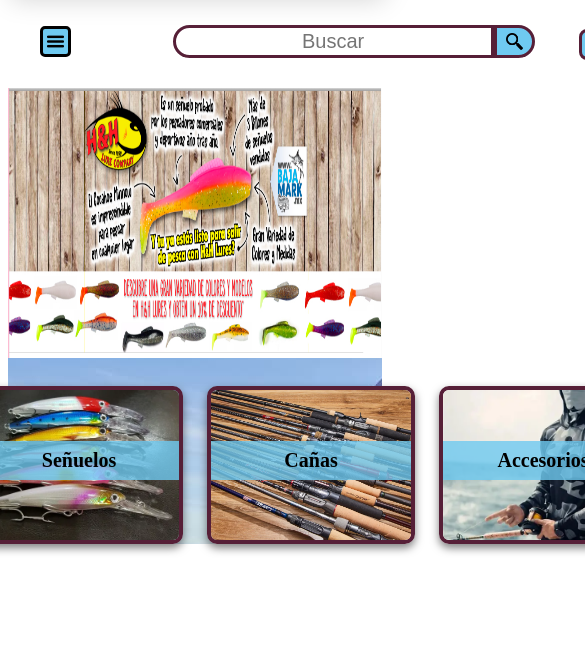
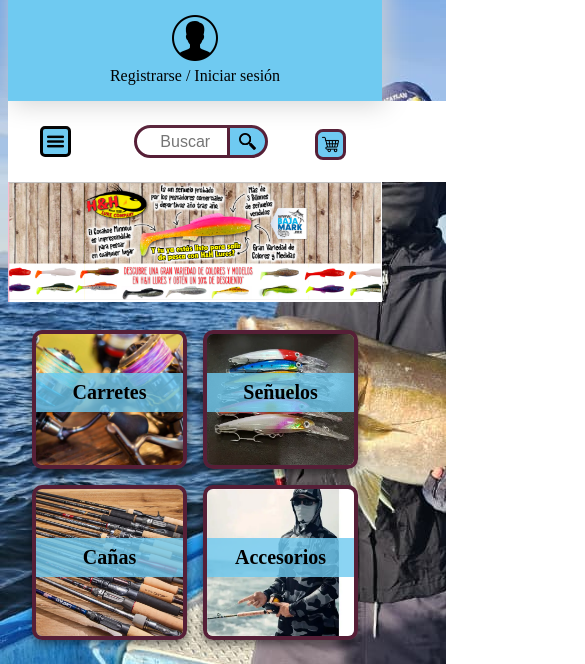
Before and after one commit to SergioOlachea/programacion-web, a plain HTML site: page Yeyo´s_Baja_Fishing/Index.html in a window 390 px wide. Shown: the part 198-862 px from the top of the page, 585 px wide, since content can reach past the window. Drawn offline with Linux system fonts and the light colour scheme; a web font is replaced by a local one.

Commit message:
Ejercicio #8 - Sitio responsivo

```diff
--- a/Yeyo´s_Baja_Fishing/Index.html
+++ b/Yeyo´s_Baja_Fishing/Index.html
@@ -3,11 +3,11 @@
 <head>
     <meta charset="UTF-8">
      <link rel="stylesheet" href="Styles.css">
+     <meta name="viewport" content="width=device-width, initial-scale=1.0">
     <title>YEYO´S BAJA FISHING</title>
 </head>
 <body>
     <header>
-
          <div class="logo-container">
             <img class="logo" src="Media/ChatGPT Image 19 ago 2025, 09_00_04.png">
         </div>
--- a/Yeyo´s_Baja_Fishing/Styles.css
+++ b/Yeyo´s_Baja_Fishing/Styles.css
@@ -21,6 +21,11 @@
     --border-width: 3px;
 }
 
+body {
+    overflow-x: hidden;
+    background-image: url(Media/Imagen\ de\ WhatsApp\ 2025-08-19\ a\ las\ 12.41.38_21042778.jpg);
+}
+
 @font-face {
     font-family: 'PT Serif';
     src: url('fonts/PTSerif-Regular.ttf') format('truetype');
@@ -33,7 +38,6 @@ header {
     box-shadow: 3px 3px 25px 0 lightgray;
     position: sticky;
     top: 0;
-    width: 100%;
     padding: 0;
     margin: 0;
     align-items: center;
@@ -96,6 +100,13 @@ header {
     padding: var(--spacing-l) var(--spacing-xl);
     margin: 0;
     align-items: center;
+    background: white;
+}
+
+.menu-container {
+    width: auto;
+    height: auto;
+    padding: var(--spacing-xs);
 }
 
 .menu {
@@ -148,12 +159,13 @@ li:hover {
 .nav_menu {
     max-height: 0;
     overflow: hidden;
+    position: absolute;
     transition: max-height 0.5s ease-in-out;
     background: var(--primary-color);
 }
 
 #despleg_menu:checked ~ .nav_menu {
-    max-height: 500px;
+    max-height: 130px;
     position: absolute;
 }
 
@@ -285,10 +297,6 @@ li:hover {
 
 /*Cartas contenidos*/
 
-.content {
-    background-image: url(Media/Imagen\ de\ WhatsApp\ 2025-08-19\ a\ las\ 12.41.38_21042778.jpg);
-}
-
 .cards-content {
     display: grid;
     grid-template-columns: 1fr 1fr 1fr 1fr;
@@ -333,3 +341,137 @@ li:hover {
 .card:hover {
     transform: scale(1.05);
 }
+
+@media (max-width: 1024px) {
+
+    body {
+        overflow-x: hidden;
+    }
+
+    .content {
+        width: 100%;
+        height: 100%;
+    }
+
+    .whatsapp-content,
+    .facebook-content,
+    .instagram-content {
+        display: none;
+    }
+
+    .navegation {
+        grid-template-columns: 1fr 2fr 1fr;
+    }
+
+    .busqueda {
+        width: 100%;
+    }
+
+    .busqueda input {
+        width:  100%;
+    }
+
+    .carrito-container {
+        width: 25px;
+    }
+
+    .cards-content {
+        grid-template-columns: 1fr 1fr 1fr;
+    }
+
+    .card {
+        height: auto;
+        width:  auto;
+    }
+
+    .carousel img {
+        height: 220px;
+    }
+    header {
+        grid-template-columns: 1fr 1fr;
+    }
+}
+
+@media (max-width: 768px) {
+
+    body {
+        overflow-x: hidden;
+    }
+
+    .content {
+        width: 100%;
+        height: 100%;
+    }
+
+    .cards-content {
+        grid-template-columns: 1fr 1fr;
+        gap: var(--spacing-m);
+    }
+
+    .card {
+        width: auto;
+        height: auto;
+    }
+
+    .whatsapp-content,
+    .facebook-content,
+    .instagram-content {
+        display: none;
+    }
+
+    header {
+        grid-template-columns: 1fr;
+        text-align: center;
+    }
+
+    .logo {
+        height: 100px;
+    }
+
+    .title {
+        font-size: clamp(18px, 4vw, 24px);
+    }
+
+    .carousel img {
+        height: auto;
+        width: 100%;
+    }
+
+    .busqueda input {
+        width: 100%;
+        font-size: 16px;
+    }
+}
+
+@media (max-width: 480px) {
+
+    body {
+        overflow-x: hidden;
+    }
+
+    .content {
+        width: 100%;
+        height: 100%;
+    }
+
+    .cards-content {
+        grid-template-columns: 1fr 1fr;
+    }
+
+    .card {
+        height: auto;
+        width: auto;
+    }
+
+    .carousel img {
+        height: auto;
+    }
+
+    .user-container {
+        flex-direction: column;
+    }
+
+    nav li {
+        font-size: 16px;
+    }
+}
```
Also changed, not shown: pruebas1/index.html (+8 -29 lines), Readme.md.
